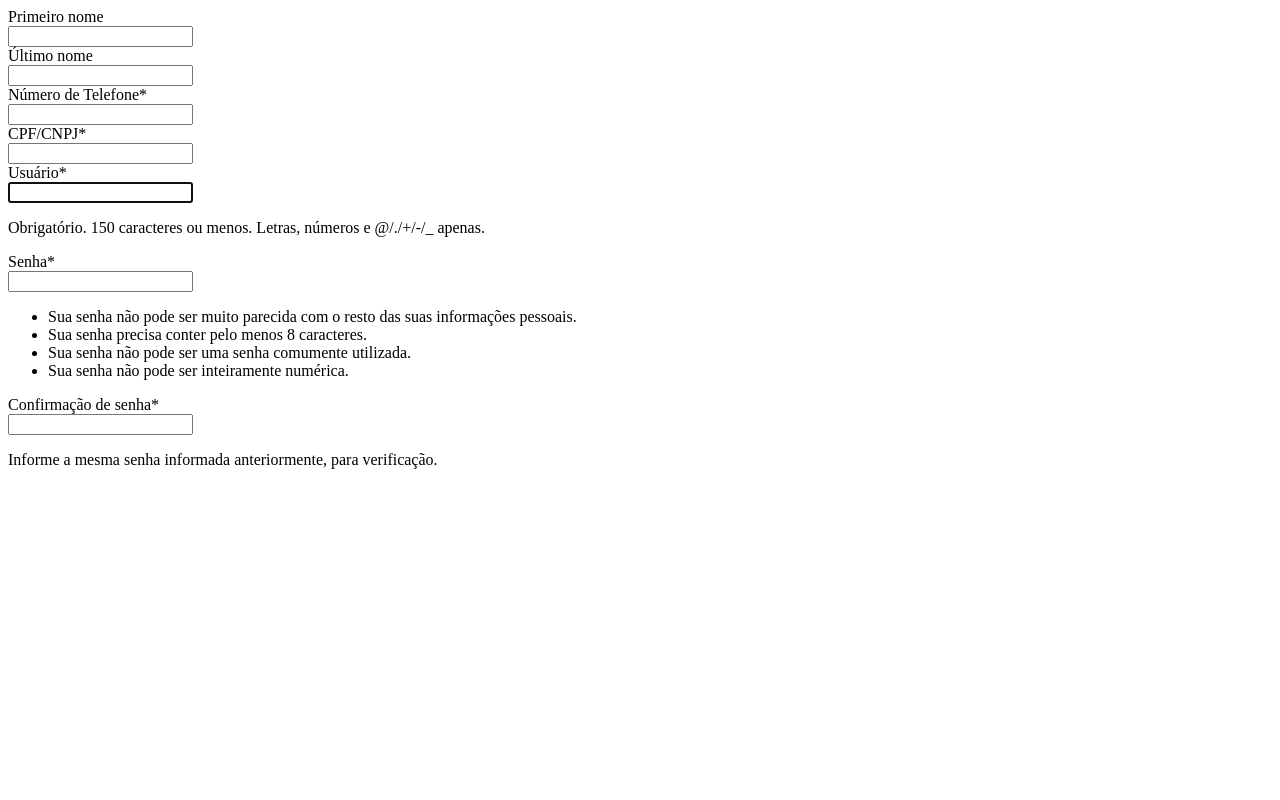
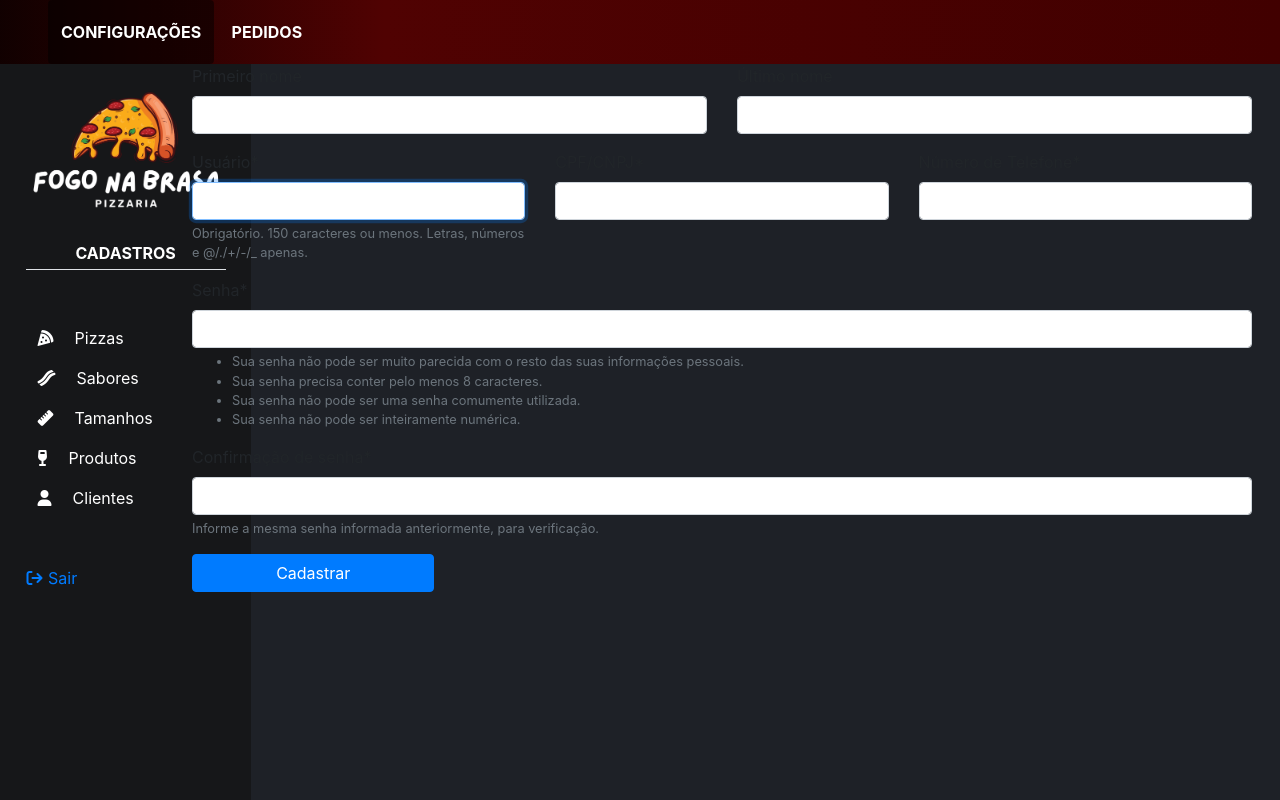
Before and after one commit to MaxNstk/pizzaria_fogo_brasa, a Django app: page /register/ in a window 1280 px wide. Run offline with Django 4.2, Linux system fonts and the light colour scheme; some libraries are stand-ins or nearby versions; some web fonts are replaced.

Commit message:
login, logout e register view funcionando

```diff
--- a/core/forms/register_form.py
+++ b/core/forms/register_form.py
@@ -1,11 +1,37 @@
-from django.contrib.auth import forms
 from django.contrib.auth.forms import UserCreationForm
 from core.mixins.form_handler_mixin import FormHandlerMixin
+from crispy_forms.layout import Submit, Layout, Div, Field
 
 from core.models.user import User
 
-class RegisterForm(UserCreationForm, FormHandlerMixin):
+class RegisterForm(FormHandlerMixin, UserCreationForm):
 
     class Meta:
         model= User
         fields = ("first_name", "last_name", 'phone_number', 'cpf_cnpj', "username","password1", "password2")
+
+    def build_layout(self):
+        return Layout(
+            Div(
+                Div(Field('first_name'), css_class='col-lg-6'),
+                Div(Field('last_name'), css_class='col-lg-6'),
+                css_class='row'
+            ),
+            Div(
+                Div(Field('username'), css_class='col-lg-4'),
+                Div(Field('cpf_cnpj'), css_class='col-lg-4'),
+                Div(Field('phone_number'), css_class='col-md-4')
+                , css_class='row'
+            ),
+            Div(
+                Div(Field('password1'), css_class='col-lg-12')
+                , css_class='row'
+            ),
+            Div(
+                Div(Field('password2'), css_class='col-lg-12')
+                , css_class='row'
+            ),
+            Div(
+                Div(Submit('', 'Cadastrar', css_class='btn btn-primary w-100'), css_class='col-lg-3'),
+                css_class='row justify-content-between mb-5')
+        )
--- a/core/mixins/form_handler_mixin.py
+++ b/core/mixins/form_handler_mixin.py
@@ -5,7 +5,7 @@ class FormHandlerMixin():
     def __init__(self, *args, **kwargs):
         super().__init__(*args, **kwargs)
         self.helper = FormHelper()
-        self.layout = self.get_layout()
+        self.helper.layout = self.build_layout()
 
-    def get_layout(self):
+    def build_layout(self):
         return None
--- /dev/null
+++ b/core/views/auth/login_view.py
@@ -0,0 +1,5 @@
+from django.contrib.auth.views import LoginView as DjangoLoginView
+
+class LoginView(DjangoLoginView):
+
+    template_name = "login.html"
--- a/core/views/auth/logout_view.py
+++ b/core/views/auth/logout_view.py
@@ -1,8 +1,8 @@
-from django.contrib.auth.views import LogoutView as AuthLogoutView
+from django.contrib.auth.views import LogoutView as DjangoLogoutView
 from django.http import HttpResponseRedirect
 from django.urls import reverse
 
-class LogoutView(AuthLogoutView):
+class LogoutView(DjangoLogoutView):
 
     def get(self, request, *args, **kwargs):
         if not request.user.is_authenticated:
--- a/core/views/home_view.py
+++ b/core/views/home_view.py
@@ -5,7 +5,7 @@ from core.models.user import User
 class HomeView(TemplateView):
 
     customer_template = 'customer_home.html'
-    admin_template = 'customer_home.html'
+    admin_template = 'admin_home.html'
 
     def get_template_names(self):
         return [self.admin_template] if self.request.user.is_superuser else [self.customer_template]
--- a/core/views/register_view.py
+++ b/core/views/register_view.py
@@ -1,4 +1,5 @@
 
+from django.urls import reverse_lazy
 from django.views.generic.edit import CreateView
 from core.forms.register_form import RegisterForm
 
@@ -7,3 +8,10 @@ from core.models.user import User
 class RegisterView(CreateView):
     form_class = RegisterForm
     template_name= 'registration/register.html'
+
+
+    def get_success_url(self):
+        if not self.success_url:
+            return reverse_lazy('login')
+        else:
+            return self.success_url
--- a/pizzaria_fogo_brasa/settings.py
+++ b/pizzaria_fogo_brasa/settings.py
@@ -147,3 +147,6 @@ DEFAULT_FROM_EMAIL = EMAIL_HOST_USER
 SERVER_EMAIL = EMAIL_HOST_USER
 
 LOGIN_URL=reverse_lazy('login')
+LOGIN_REDIRECT_URL=reverse_lazy('home')
+
+CRISPY_TEMPLATE_PACK = 'bootstrap4'
--- a/pizzaria_fogo_brasa/urls.py
+++ b/pizzaria_fogo_brasa/urls.py
@@ -15,9 +15,9 @@ Including another URLconf
 """
 from django.contrib import admin
 from django.urls import include, path
-from django.contrib.auth.views import LoginView, LogoutView, PasswordResetView, PasswordResetDoneView, PasswordResetConfirmView, PasswordResetCompleteView
+from django.contrib.auth.views import LogoutView, PasswordResetView, PasswordResetDoneView, PasswordResetConfirmView, PasswordResetCompleteView
+from core.views.auth.login_view import LoginView
 from core.views.home_view import HomeView
-from core.views.admin_view import AdminView
 from django.contrib.auth.decorators import login_required
 
 from core.views.register_view import RegisterView
@@ -27,7 +27,6 @@ urlpatterns = [
     # public views
     path('register/', RegisterView.as_view(), name='user_register'),
     path('', login_required(HomeView.as_view()), name='home'),
-    path('adm/', login_required(AdminView.as_view()), name='admin'),
 
     path('admin/', admin.site.urls),
     path('login/', LoginView.as_view(), name='login'),
--- a/templates/admin_home.html
+++ b/templates/admin_home.html
@@ -32,11 +32,11 @@
                 <li><a><i class="fa-solid fa-user p-2 m-1"></i>&nbsp;&nbsp;Clientes</a></li>
             </ul>
             <div class="mt-5">
-                <a><i class="fa-solid fa-arrow-right-from-bracket"></i>&nbsp;Sair</a>
+                <a href="{% url 'logout' %}"><i class="fa-solid fa-arrow-right-from-bracket"></i>&nbsp;Sair</a>
             </div>
         </div>
         <div id="content">
-
+           {% block content %}{% endblock %}
         </div>
     </div>
 </body>
@@ -61,7 +61,6 @@ body{
 #nav{
     color: #FFFFFF;
     background-color: #161719;
-    width: 15%;
     padding: 2% 2%;
     height: calc(100vh - 4em);
     position: absolute;
--- a/templates/registration/login.html
+++ b/templates/login.html
@@ -27,9 +27,7 @@
             <a href="{% url 'password_reset' %}">{% translate 'Forgotten your password or username?' %}</a>
         </div>
     <div class="submit-row mt-5">
-        <a href="{% url 'home' %}">
-            <button class="btn btn-primary" type="submit"><i class="fa-solid fa-right-to-bracket"></i>&nbsp;Login</button>
-        </a>
+        <button class="btn btn-primary" type="submit"><i class="fa-solid fa-right-to-bracket"></i>&nbsp;Login</button>
     </div>
 </form>
 
--- a/templates/registration/register.html
+++ b/templates/registration/register.html
@@ -1,2 +1,6 @@
+{% extends "admin_home.html" %}
 {% load widget_tweaks crispy_forms_tags i18n static %}
-{% crispy form %}
+
+{% block content %}
+    {% crispy form %}
+{% endblock %}
```
Also changed, not shown: core/views/admin_view.py (deleted, +0 -7 lines).
